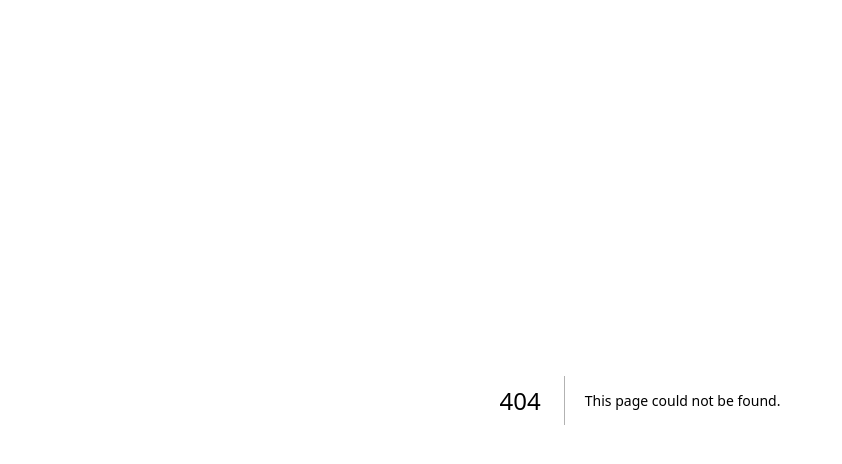
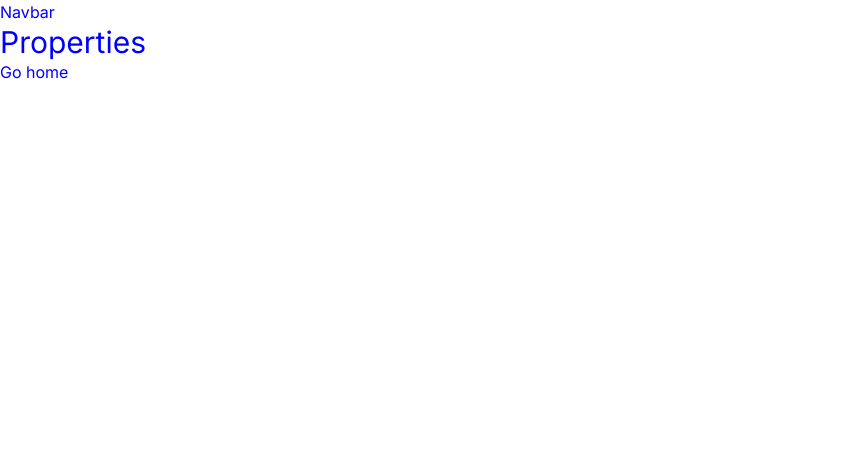
Before and after one commit to ViktoriiaRud/Tour-Appartement, a Next.js app: page /properties in a window 1280 px wide. Before the commit this address had no page. Shown: the top 464 px of the page, without its empty margins (0-842 px from the left). Built offline with nearby package versions, Linux system fonts and the light colour scheme.

Commit message:
add properties

```diff
--- a/src/app/layout.tsx
+++ b/src/app/layout.tsx
@@ -1,6 +1,11 @@
 import React from "react";
-import {Metadata} from "next";
-import './assets/styles/globals.css'
+import type { Metadata } from "next";
+import { Inter } from "next/font/google";
+import '../assets/styles/globals.css'
+import Navbar from "@/components/Navbar";
+
+const inter = Inter({ subsets: ["latin"] });
+
 
 export const metadata: Metadata = {
     title: "tour-apartment",
@@ -10,12 +15,15 @@ export const metadata: Metadata = {
 
 export default function MainLayout({
                                        children,
-                                   }: {
-    children: React.ReactNode
-}) {
+                                   }: Readonly<{
+    children: React.ReactNode;
+}>) {
     return (
         <html lang="en">
-        <body>{children}</body>
+        <body className={inter.className}>
+        <Navbar/>
+        <main>{children}</main>
+        </body>
         </html>
-    )
+    );
 }
--- a/src/app/page.tsx
+++ b/src/app/page.tsx
@@ -1,11 +1,13 @@
 import React from 'react';
+import Link from "next/link";
 export const metadata = {
     title: 'tour-apartment',
 }
 const HomePage = () => {
     return (
         <div>
-            Home Page
+            <h1 className={'text-3xl'}>Welcome</h1>
+            <Link href="/properties">Show properties</Link>
         </div>
     );
 };
--- /dev/null
+++ b/src/app/properties/[id]/page.tsx
@@ -0,0 +1,11 @@
+import React from 'react';
+'use client'
+const PropertyPage = () => {
+    return (
+        <div>
+            PropertyPage
+        </div>
+    );
+};
+
+export default PropertyPage;
--- /dev/null
+++ b/src/app/properties/add/page.tsx
@@ -0,0 +1,11 @@
+import React from 'react';
+
+const PropertyAddPage = () => {
+    return (
+        <div>
+            PropertyAddPage
+        </div>
+    );
+};
+
+export default PropertyAddPage;
--- /dev/null
+++ b/src/app/properties/page.tsx
@@ -0,0 +1,13 @@
+import React from 'react';
+import Link from "next/link";
+
+const PropertiesPage = () => {
+    return (
+        <div>
+            <h1 className={'text-3xl'}>Properties</h1>
+            <Link href="/">Go home</Link>
+        </div>
+    );
+};
+
+export default PropertiesPage;
--- /dev/null
+++ b/src/components/Navbar.tsx
@@ -0,0 +1,11 @@
+import React from 'react';
+
+const Navbar = () => {
+    return (
+        <div>
+            Navbar
+        </div>
+    );
+};
+
+export default Navbar;
```
Also changed, not shown: src/assets/styles/globals.css (renamed from src/app/assets/styles/globals.css).
